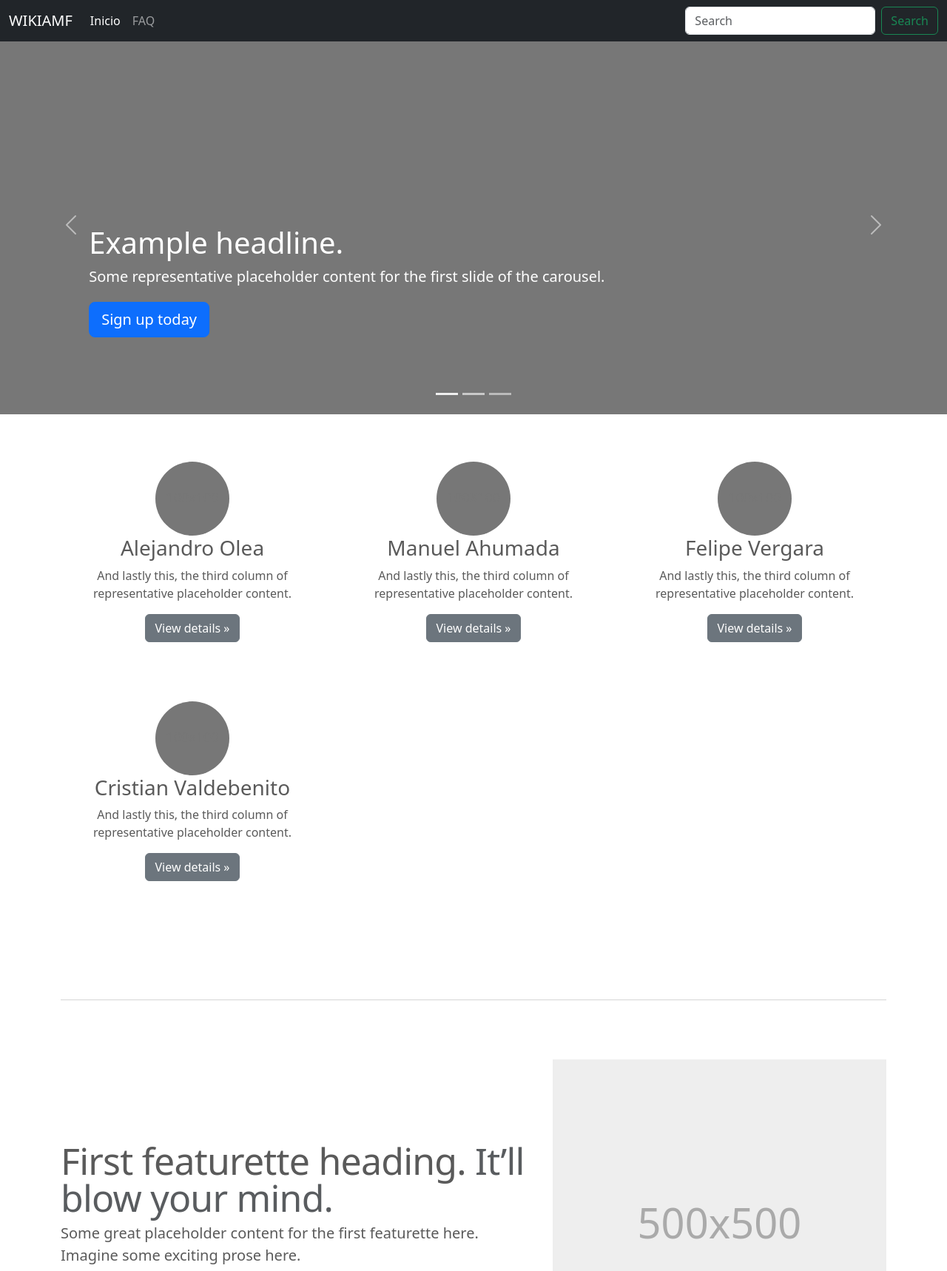
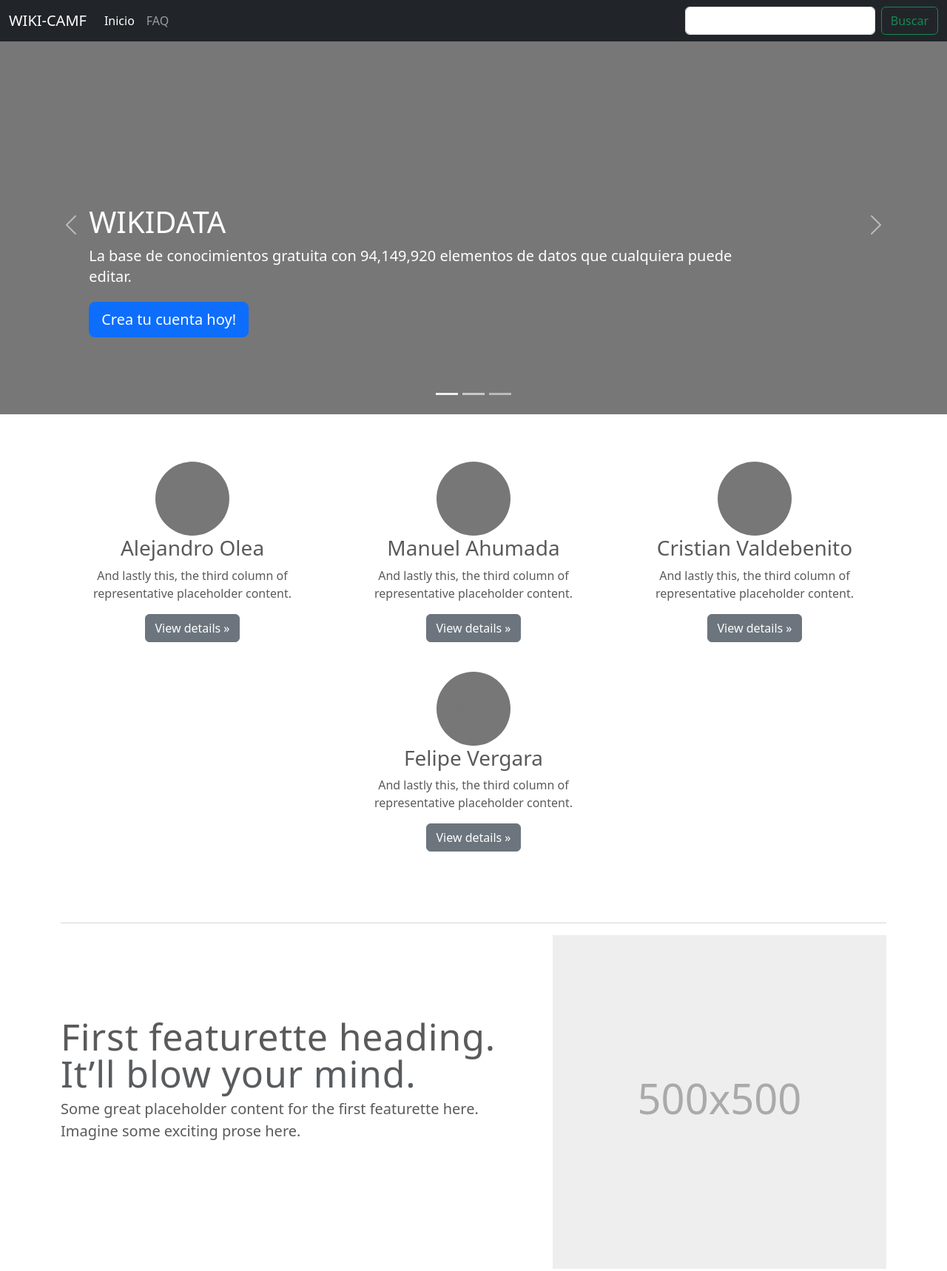
Before and after one commit to sawmti/saw20_06, a website: page client/index.html in a window 1280 px wide. Shown: the top 1718 px of the page at 74% size. Drawn offline with nearby package versions, Linux system fonts and the light colour scheme.

Commit message:
Modificaciones en contenido

```diff
--- a/client/carousel.css
+++ b/client/carousel.css
@@ -48,8 +48,8 @@ body {
 }
 /* rtl:begin:ignore */
 .marketing .col-lg-4 p {
-  margin-right: .45rem;
-  margin-left: .45rem;
+  margin-right: .75rem;
+  margin-left: .75rem;
 }
 /* rtl:end:ignore */
 
@@ -58,7 +58,7 @@ body {
 ------------------------- */
 
 .featurette-divider {
-  margin: 5rem 0; /* Space out the Bootstrap <hr> more */
+  margin: 1rem 0; /* Space out the Bootstrap <hr> more */
 }
 
 /* Thin out the marketing headings */
@@ -66,7 +66,7 @@ body {
   font-weight: 300;
   line-height: 1;
   /* rtl:remove */
-  letter-spacing: -.05rem;
+  letter-spacing: .05rem;
 }
 
 
--- a/client/index.html
+++ b/client/index.html
@@ -41,7 +41,7 @@
 <header>
   <nav class="navbar navbar-expand-md navbar-dark fixed-top bg-dark">
     <div class="container-fluid">
-      <a class="navbar-brand" href="#">WIKIAMF</a>
+      <a class="navbar-brand" href="#">WIKI-CAMF</a>
       <button class="navbar-toggler" type="button" data-bs-toggle="collapse" data-bs-target="#navbarCollapse" aria-controls="navbarCollapse" aria-expanded="false" aria-label="Toggle navigation">
         <span class="navbar-toggler-icon"></span>
       </button>
@@ -55,8 +55,8 @@
           </li>
         </ul>
         <form class="d-flex">
-          <input class="form-control me-2" type="search" placeholder="Search" aria-label="Search">
-          <button class="btn btn-outline-success" type="submit">Search</button>
+          <input class="form-control me-2" type="search" placeholder="" aria-label="Search">
+          <button class="btn btn-outline-success" type="submit">Buscar</button>
         </form>
       </div>
     </div>
@@ -77,9 +77,9 @@
 
         <div class="container">
           <div class="carousel-caption text-start">
-            <h1>Example headline.</h1>
-            <p>Some representative placeholder content for the first slide of the carousel.</p>
-            <p><a class="btn btn-lg btn-primary" href="#">Sign up today</a></p>
+            <h1>WIKIDATA</h1>
+            <p>La base de conocimientos gratuita con 94,149,920 elementos de datos que cualquiera puede editar.</p>
+            <p><a class="btn btn-lg btn-primary" href="https://www.wikidata.org/wiki/Wikidata:Main_Page">Crea tu cuenta hoy!</a></p>
           </div>
         </div>
       </div>
@@ -88,9 +88,9 @@
 
         <div class="container">
           <div class="carousel-caption">
-            <h1>Another example headline.</h1>
-            <p>Some representative placeholder content for the second slide of the carousel.</p>
-            <p><a class="btn btn-lg btn-primary" href="#">Learn more</a></p>
+            <h1>Wikidata SDK</h1>
+            <p>Un conjunto de herramientas de JavaScript para consultar y trabajar con datos de Wikidata</p>
+            <p><a class="btn btn-lg btn-primary" href="https://github.com/maxlath/wikibase-sdk">Conoce màs!</a></p>
           </div>
         </div>
       </div>
@@ -99,9 +99,9 @@
 
         <div class="container">
           <div class="carousel-caption text-end">
-            <h1>One more for good measure.</h1>
-            <p>Some representative placeholder content for the third slide of this carousel.</p>
-            <p><a class="btn btn-lg btn-primary" href="#">Browse gallery</a></p>
+            <h1>Wikidata Toolkit</h1>
+            <p>Librería Java gratuita para trabajar con Wikidata. Ayuda a los desarrolladores a descargar, procesar y consultar datos de Wikidata y otros sitios de Wikibase. También se utiliza para crear exportaciones, como las exportaciones RDF de Wikidata.</p>
+            <p><a class="btn btn-lg btn-primary" href="https://www.mediawiki.org/wiki/Wikidata_Toolkit">Conoce màs!</a></p>
           </div>
         </div>
       </div>
@@ -127,7 +127,6 @@
     <div class="row">
       <div class="col-lg-4">
         <svg class="bd-placeholder-img rounded-circle" width="100" height="100" xmlns="http://www.w3.org/2000/svg" role="img" aria-label="Placeholder: 100x100" preserveAspectRatio="xMidYMid slice" focusable="false"><title>Placeholder</title><rect width="100%" height="100%" fill="#777"/><text x="50%" y="50%" fill="#777" dy=".3em">100x100</text></svg>
-
         <h3>Alejandro Olea</h3>
         <p>And lastly this, the third column of representative placeholder content.</p>
         <p><a class="btn btn-secondary" href="#">View details &raquo;</a></p>
@@ -138,8 +137,7 @@
         <h3>Manuel Ahumada</h3>
         <p>And lastly this, the third column of representative placeholder content.</p>
         <p><a class="btn btn-secondary" href="#">View details &raquo;</a></p>
-      </div><!-- /.col-lg-4 -->
-      <div class="col-lg-4">
+     <br>
         <svg class="bd-placeholder-img rounded-circle" width="100" height="100" xmlns="http://www.w3.org/2000/svg" role="img" aria-label="Placeholder: 100x100" preserveAspectRatio="xMidYMid slice" focusable="false"><title>Placeholder</title><rect width="100%" height="100%" fill="#777"/><text x="50%" y="50%" fill="#777" dy=".3em">100x100</text></svg>
 
         <h3>Felipe Vergara</h3>
@@ -197,17 +195,6 @@
       </div>
     </div>
 
-	 <div class="row featurette">
-      <div class="col-md-7">
-        <h2 class="featurette-heading">And lastly, this one. <span class="text-muted">Checkmate.</span></h2>
-        <p class="lead">And yes, this is the last block of representative placeholder content. Again, not really intended to be actually read, simply here to give you a better view of what this would look like with some actual content. Your content.</p>
-      </div>
-      <div class="col-md-5">
-        <svg class="bd-placeholder-img bd-placeholder-img-lg featurette-image img-fluid mx-auto" width="500" height="500" xmlns="http://www.w3.org/2000/svg" role="img" aria-label="Placeholder: 500x500" preserveAspectRatio="xMidYMid slice" focusable="false"><title>Placeholder</title><rect width="100%" height="100%" fill="#eee"/><text x="50%" y="50%" fill="#aaa" dy=".3em">500x500</text></svg>
-
-      </div>
-    </div>
-
     <hr class="featurette-divider">
 
     <!-- /END THE FEATURETTES -->
```
Also changed, not shown: client/img/CVA.JPG (added).
